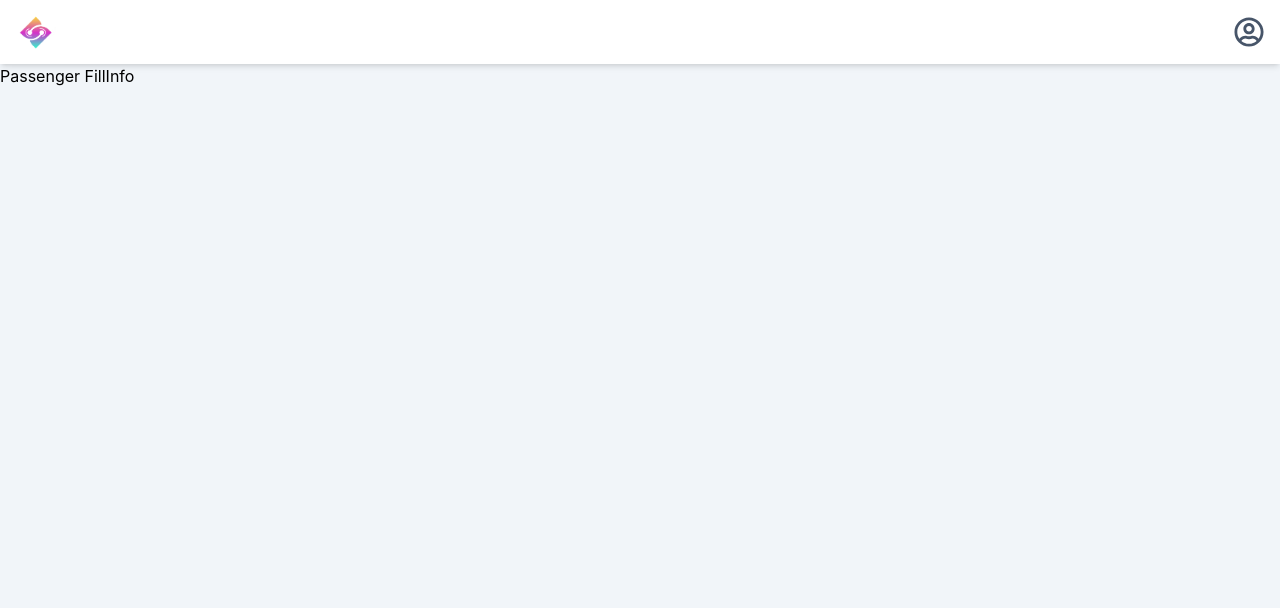
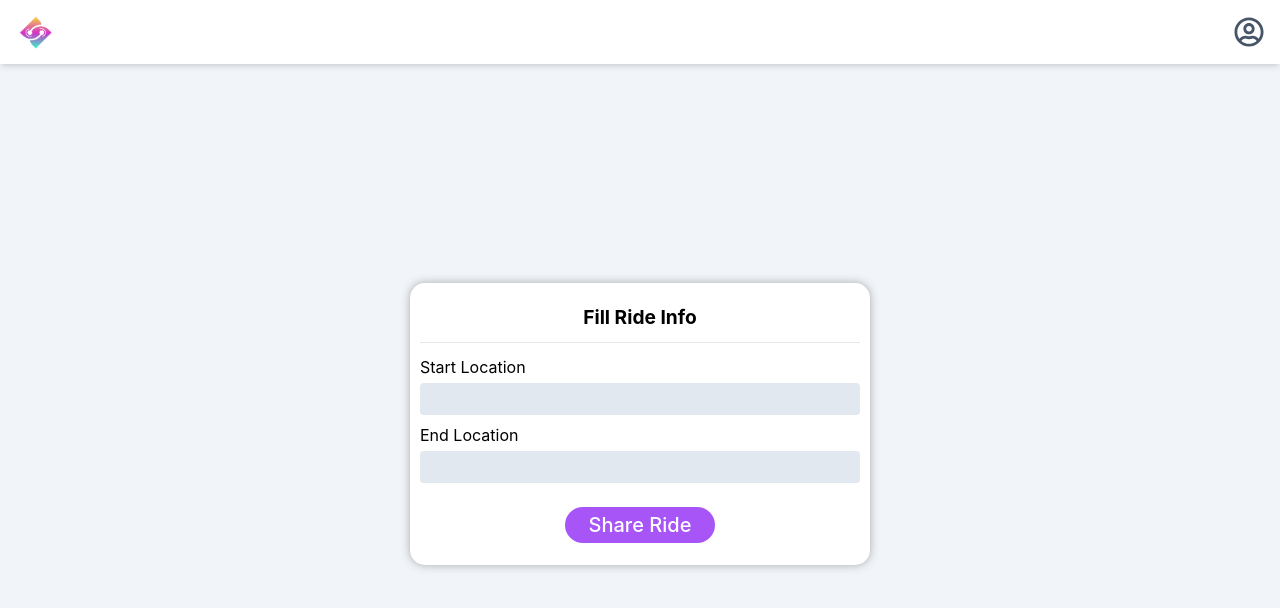
Before and after one commit to Hackout2023-SafeMyJourney/SafeMyJourney-Frontend, a React (Create React App) app: page /passenger/fillinfo in a window 1280 px wide. Shown: the top 608 px of the page. Built offline with nearby package versions, Linux system fonts and the light colour scheme.

Commit message:
Completed passenger/fillinfo and /home screen

```diff
--- /dev/null
+++ b/src/assets/css/home.css
@@ -0,0 +1,35 @@
+.home-main{
+    height: 90vh;
+    background-size: cover;
+    display: flex;
+    flex-direction: column;
+    align-items: center;
+    justify-content: center;
+    color: white;
+}
+
+.home-box{
+    display: flex;
+    flex-direction: column;
+    align-items: center;
+    justify-content: space-evenly;
+}
+
+.home-title{
+    font-size: 2.2em;
+    font-weight: bold;
+    font-style: italic;
+}
+
+.home-slogan{
+    font-size: medium;
+}
+
+.home-login{
+    margin-top: 45px;
+    color: black;
+    background-color: white;
+    padding: 10px 15px;
+    border-radius: 15px;
+    box-shadow: 0px 0px 5px white;
+}
--- /dev/null
+++ b/src/assets/css/passengerfillinfo.css
@@ -0,0 +1,46 @@
+.pfillinfo-main{
+    display: flex;
+    flex-direction: column;
+    justify-content: center;
+    align-items: center;
+    height: 90vh;
+}
+
+.pfillinfo-box{
+    display: flex;
+    flex-direction: column;
+    justify-content: center;
+    align-items: center;
+    background-color: rgb(255, 255, 255);
+    border-radius: 15px;
+    box-shadow: 0 0 10px rgb(169, 169, 169);
+    padding: 10px;
+    width: 50%;
+    min-width: 320px;
+    max-width: 460px;
+}
+
+.pfillinfo-change-role{
+    display: flex;
+    width: 50%;
+    min-width: 320px;
+    max-width: 460px;
+    justify-content: flex-end;
+    cursor: pointer;
+    color: red;
+    text-decoration: underline;
+    text-decoration-color: red;
+    margin-bottom: 10px;
+}
+
+.pfillinfo-label{
+    font-size: larger;
+    font-weight: bold;
+    padding: 10px;
+}
+
+hr {
+    width: 100%;
+    border: 1 solid black;
+    border-radius: 5px;
+  }
--- a/src/screen/Home.jsx
+++ b/src/screen/Home.jsx
@@ -1,9 +1,26 @@
 import React, { useState } from 'react';
+import "../assets/css/home.css";
+import bgImg from "../assets/OR68WQ0.jpg";
+import { Link } from 'react-router-dom';
 
 const Login = () => {
     return (
         <>
-         HOME
+            <div className='home-main' style={{
+                backgroundImage: `url(${bgImg})`,
+
+            }}>
+                <div className='home-box'>
+                    <p className='home-title'>Safe My Journey</p>
+                    <br/>
+                    <p className='home-slogan'>Your Trusted Travel Companion!</p>
+                    <Link to={'/login'}>
+                        <div className='home-login'>
+                            Login
+                        </div>
+                    </Link>
+                </div>
+            </div>
         </>
     );
 }
--- a/src/screen/passenger/FillInfo.jsx
+++ b/src/screen/passenger/FillInfo.jsx
@@ -1,9 +1,52 @@
 import React, { useState } from 'react';
+import "../../assets/css/passengerfillinfo.css";
+import toast from 'react-hot-toast';
+import { useNavigate } from 'react-router-dom';
 
 export const FillInfo = () => {
+    const navigate=useNavigate();
+
+    const [data,setData]=useState({
+        startLocation: "",
+        endLocation: "",
+    });
+
+    const handleOnChange = (e)=>{
+        const {name,value}=e.target
+        setData((preve)=>{
+            return{
+                ...preve,
+                [name]:value
+            }
+        })
+    }
+
+    const handleSubmit = (e) => {
+        e.preventDefault();
+        toast.success("success submit");
+    }
+
     return (
         <>
-         Passenger FillInfo
+        <div className='pfillinfo-main'>
+            <div className='pfillinfo-box'>
+                <div className='pfillinfo-label'>
+                    Fill Ride Info
+                </div>
+                <hr />
+                <form className='w-full py-3 flex flex-col w-50' onSubmit={handleSubmit}>
+                    <label htmlFor='startLocation'>Start Location</label>
+                    <input type='text' id='startLocation' name='startLocation' className='mt-1 mb-2 w-full bg-slate-200 px-2 py-1 rounded focus-within:outline-blue-400' value={data.startLocation} onChange={handleOnChange}/>
+
+                    <label htmlFor='endLocation'>End Location</label>
+                    <input type='text' id='endLocation' name='endLocation' className='mt-1 mb-2 w-full bg-slate-200 px-2 py-1 rounded focus-within:outline-blue-400' value={data.endLocation} onChange={handleOnChange}/>
+
+                    <button type='submit' className='w-full max-w-[150px] bg-purple-500 m-auto hover:bg-purple-600 cursor-pointer text-white text-xl font-medium text-center py-1 rounded-full mt-4'>
+                        Share Ride
+                    </button>
+                </form>
+            </div>
+        </div>
         </>
     );
 }
```
Also changed, not shown: src/assets/OR68WQ0.jpg (added).
